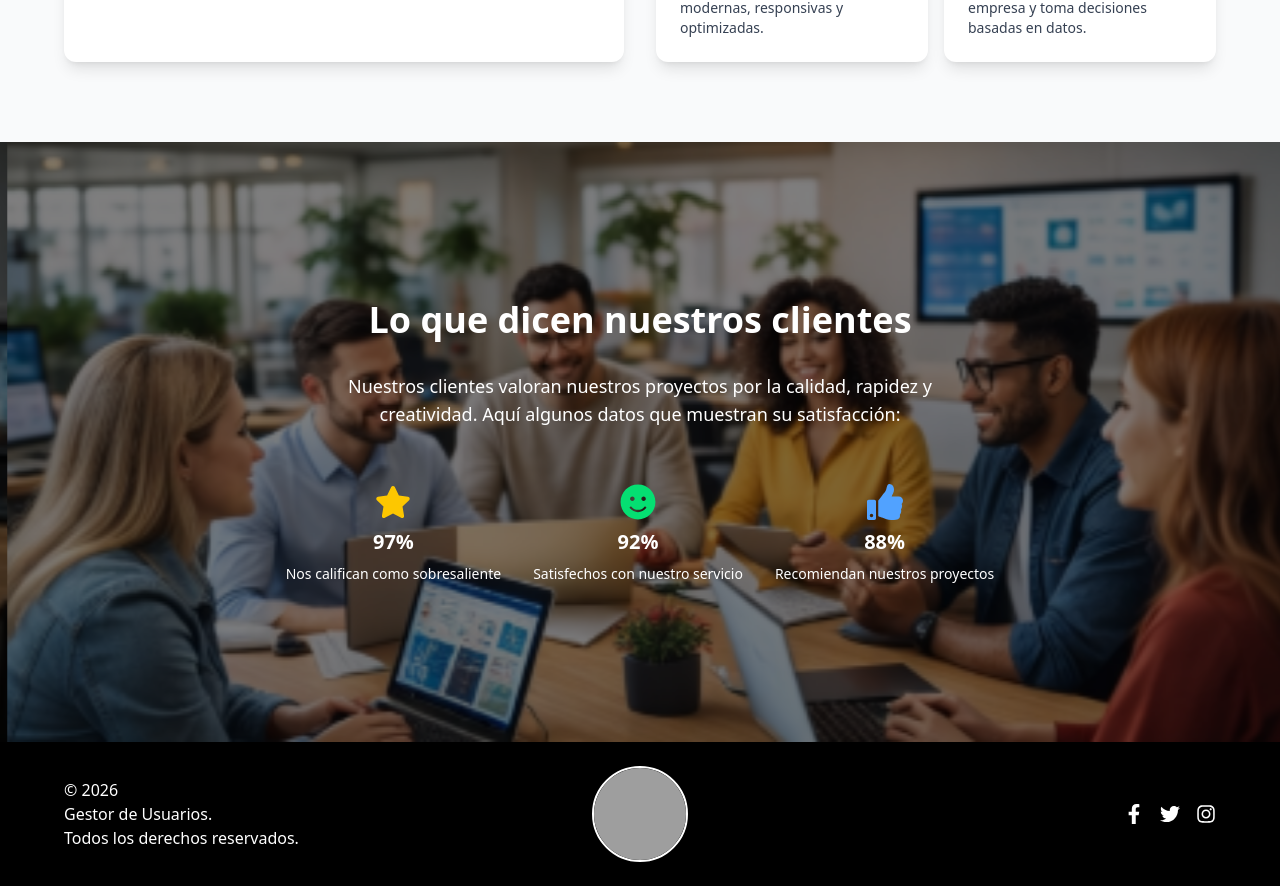
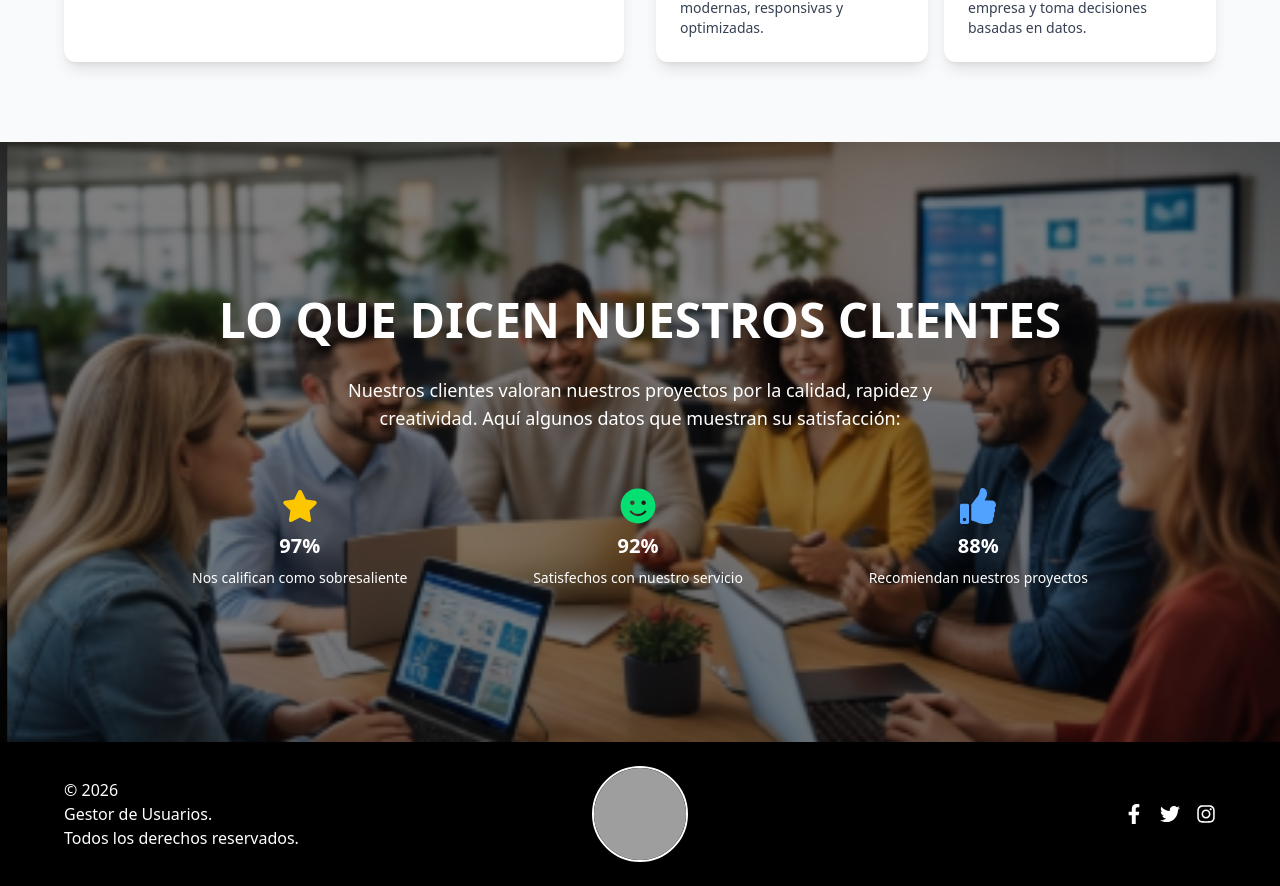
Before and after one commit to Daniel121826/ProyectoFinal_DIW, a React app: page / in a window 1280 px wide. Shown: the part 1352-2238 px from the top of the page. Built offline with nearby package versions, Linux system fonts and the light colour scheme; grey boxes are pictures that could not be loaded; the HTML template or start-up script is replaced by a standard one.

Commit message:
carrusel modificado

```diff
--- a/src/componentes/CarruselSection.jsx
+++ b/src/componentes/CarruselSection.jsx
@@ -33,15 +33,14 @@ export default function ClientsSection() {
       <div className="absolute inset-0 bg-black/50"></div>
 
       {/* Contenido superpuesto */}
-      <div className="relative z-10 w-[90%] mx-auto h-full flex flex-col justify-center items-center text-center text-white gap-8">
-        <h2 className="text-3xl md:text-4xl font-bold">Lo que dicen nuestros clientes</h2>
+      <div className="relative z-10 w-full mx-auto h-full flex flex-col justify-center items-center text-center text-white gap-8">
+        <h1 className="text-6xl md:text-5xl font-bold">LO QUE DICEN NUESTROS CLIENTES</h1>
         <p className="text-base md:text-lg max-w-2xl">
           Nuestros clientes valoran nuestros proyectos por la calidad, rapidez y creatividad.
           Aquí algunos datos que muestran su satisfacción:
         </p>
 
-        {/* Iconos */}
-        <div className="flex flex-col md:flex-row gap-8 mt-6 justify-center">
+        <div className="flex md:flex-row gap-8 mt-6 justify-between w-full max-w-4xl">
           <div className="flex flex-col items-center gap-2">
             <FaStar className="text-yellow-400 text-4xl" />
             <span className="font-bold text-xl">97%</span>
```
